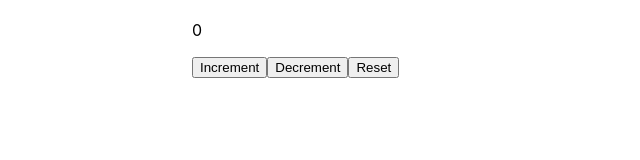
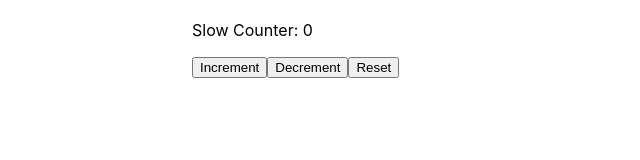
Before and after one commit to alchemist09/react-hooks-fun, a React (Create React App) app: page / in a window 1280 px wide. Shown: the top 160 px of the page, without its empty margins (0-640 px from the left). Built offline with nearby package versions, Linux system fonts and the light colour scheme.

Commit message:
Renders the HookCounterReducerComplex component within App component

```diff
--- a/src/App.js
+++ b/src/App.js
@@ -1,9 +1,9 @@
 import React from 'react';
-import HookCounterReducer from './components/useReducer/HookCounterReducer';
+import HookCounterReducerComplex from './components/useReducer/HookCounterReducerComplex';
 
 function App() {
   return (
-    <HookCounterReducer />
+    <HookCounterReducerComplex />
   );
 }
 
```
